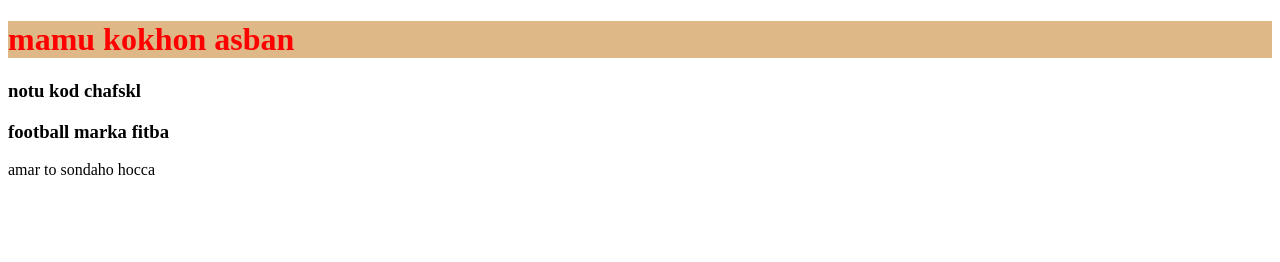
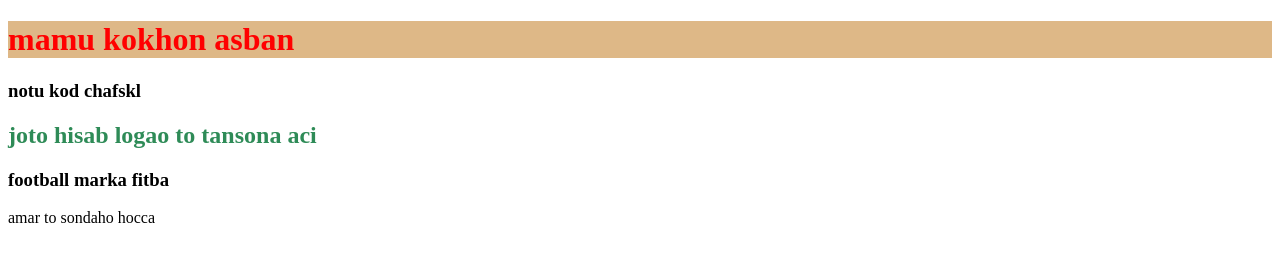
Before and after one commit to Nazrulie/my-2nd-repo, a plain HTML site: page index.html in a window 1280 px wide. Drawn offline with Linux system fonts and the light colour scheme.

Commit message:
hisab mila na

```diff
--- a/index.html
+++ b/index.html
@@ -10,6 +10,7 @@
 <body>
     <h1> mamu kokhon asban </h1>
     <h3> notu kod chafskl</h3>
+    <h2>joto hisab logao to tansona aci</h2>
     <h3>football marka fitba</h3><p>amar to sondaho hocca </p>
 
 </body>
```
